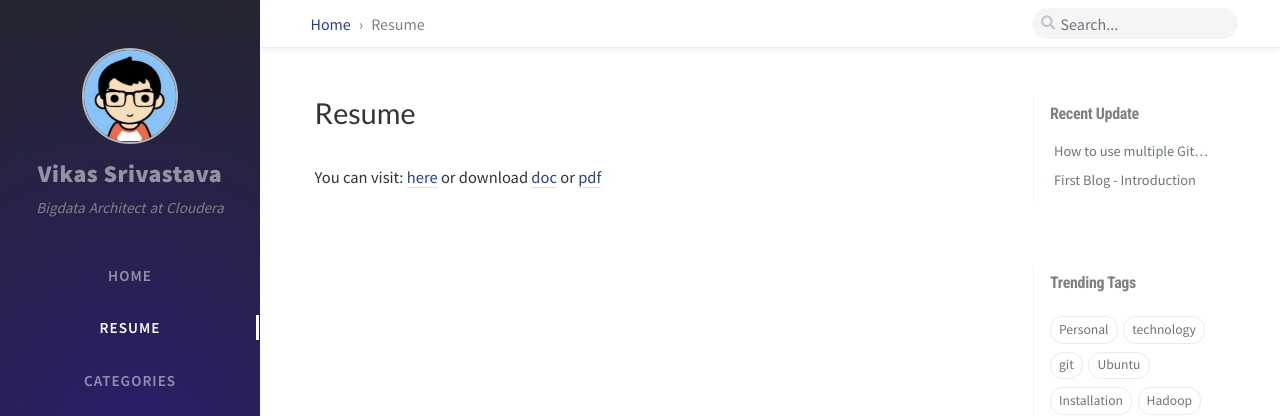
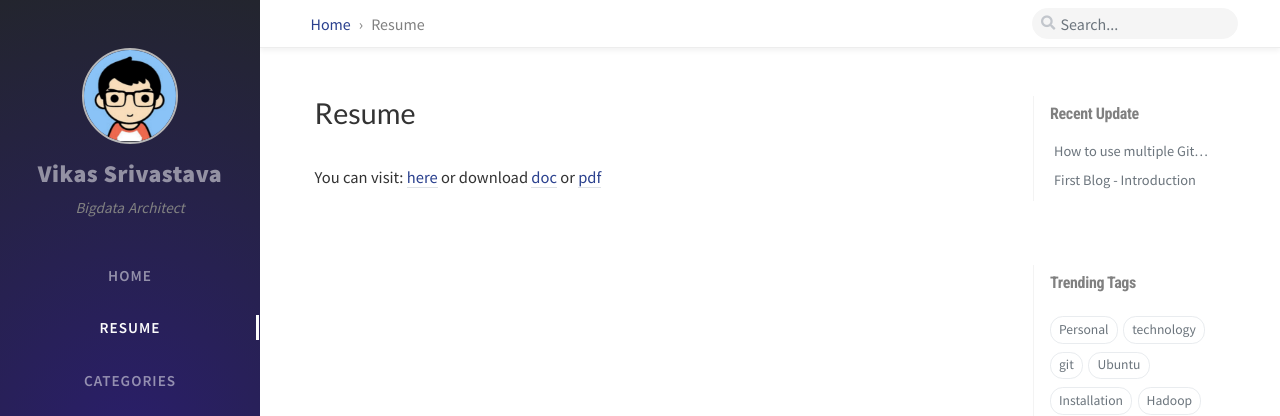
Before and after one commit to vikassri/vikassri.github.io, a Jekyll site: the page built from tabs/resume.md, in a window 1280 px wide. Shown: the top 416 px of the page. Built offline with Jekyll 4.4.1, drawn with Linux system fonts in a browser that asks for light colours; nearby versions of some CDN libraries; comment, search, counter and statistics services are not loaded.

```diff
--- a/_config.yml
+++ b/_config.yml
@@ -3,7 +3,7 @@
 # jekyll-seo-tag settings › https://github.com/jekyll/jekyll-seo-tag/blob/master/docs/usage.md
 title: Vikas Srivastava # the main title
 
-tagline: Bigdata Architect at Cloudera # it will display as the sub-title
+tagline: Bigdata Architect # it will display as the sub-title
 
 description: >- # used by seo meta and the atom feed
   A minimal, portfolio, sidebar,
@@ -178,7 +178,7 @@ exclude:
   - Gemfile.lock
   - Gemfile
   - tools
-  - docs
+  #  - docs
   - README.md
   - LICENSE
 
@@ -188,6 +188,7 @@ sitemap_exclude: # Sitemap will exclude the following items.
   accurate:
     - /norobots/
     - /tabs/
+    - /docs/
     - /categories/
     - /tags/
     - /posts/
--- a/_data/share.yml
+++ b/_data/share.yml
@@ -18,7 +18,6 @@ platforms:
   - type: Telegram
     icon: "fab fa-telegram"
     link: "https://telegram.me/share?text=TITLE&url=URL"
-
   - type: Linkedin
     icon: "fab fa-linkedin"
     link: "https://www.linkedin.com/sharing/share-offsite/?url=URL"
--- a/tabs/resume.md
+++ b/tabs/resume.md
@@ -4,4 +4,4 @@ title: Resume
 # MIT License
 ---
 
-You can visit: [here](https://vikassri.in/resume) or download [doc](../Vikas_Hadoop_Architect.doc) or [pdf](../Vikas_Hadoop_Architect.pdf)
+You can visit: [here](https://vikassri.in/resume) or download [doc](../../docs/Vikas_Hadoop_Architect.doc) or [pdf](../../docs/Vikas_Hadoop_Architect.pdf)
```
Also changed, not shown: 2 other files.
